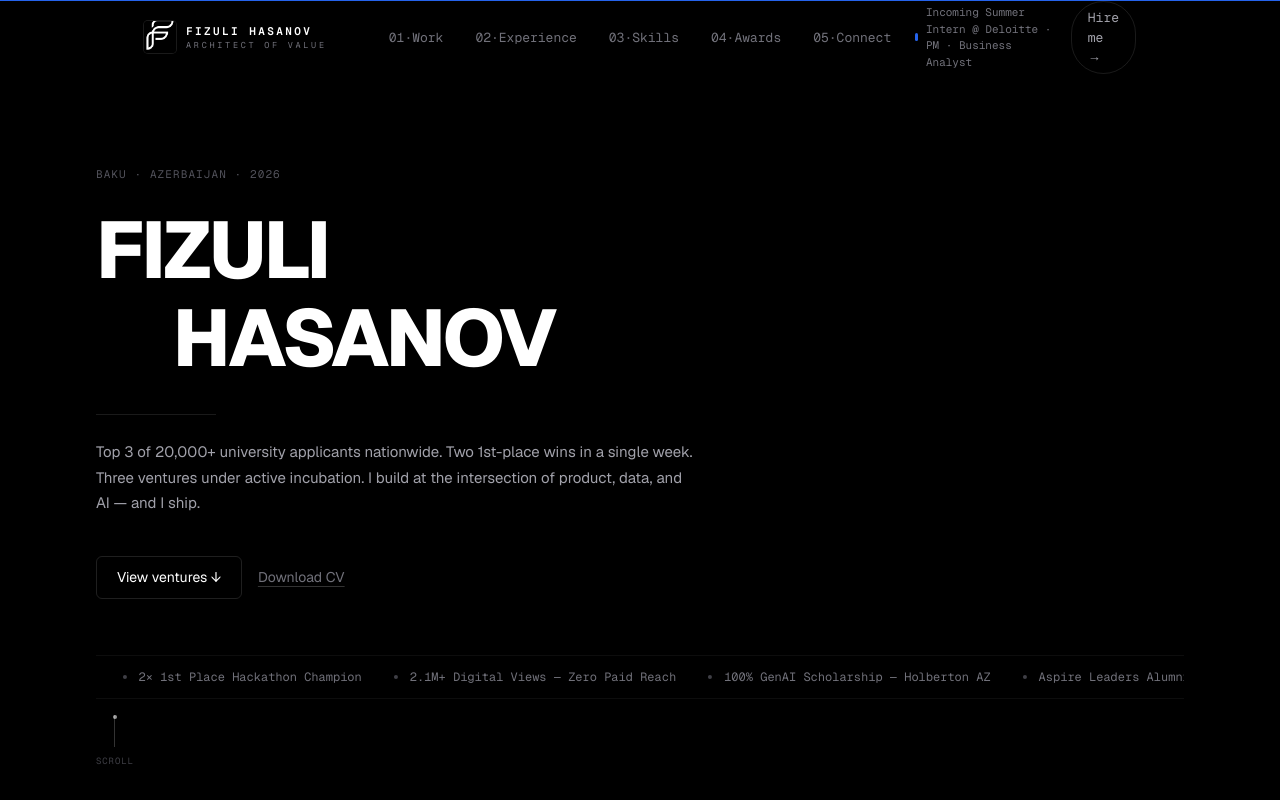
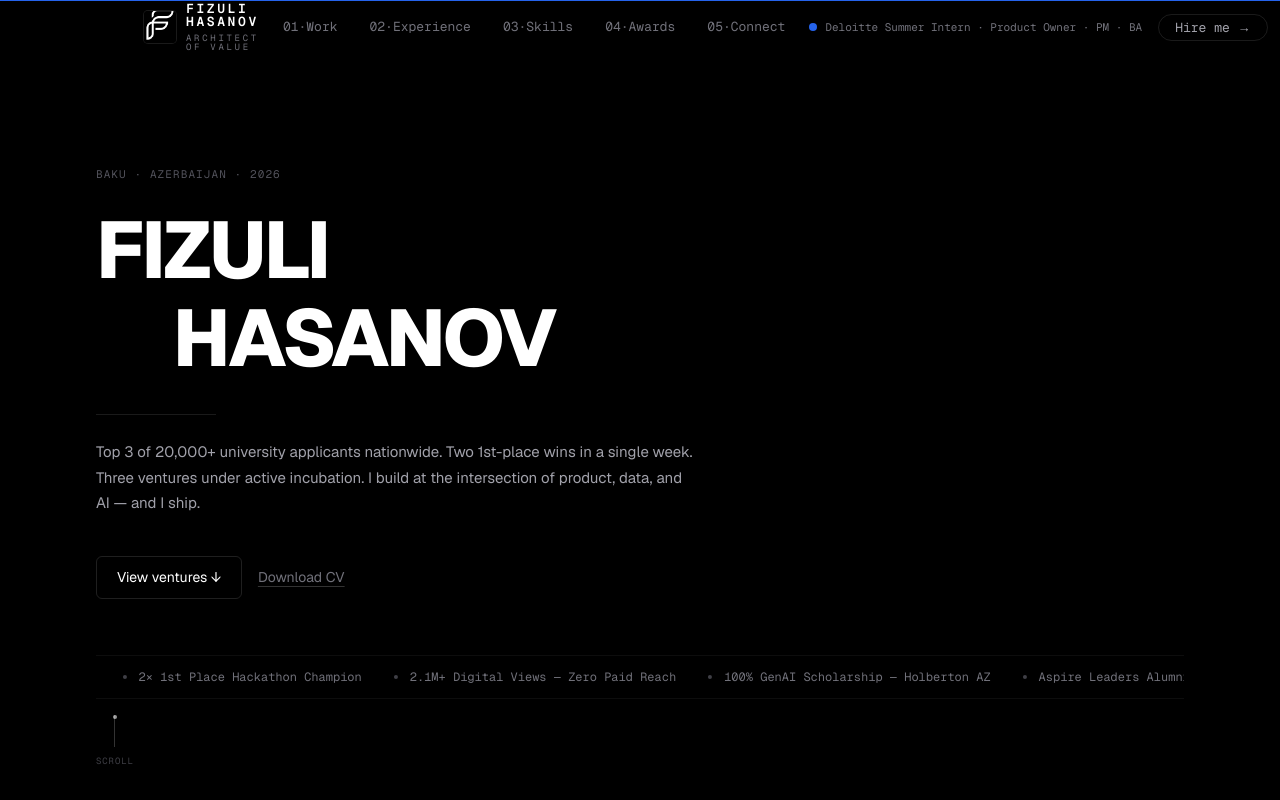
Before and after one commit to fizuli20/fizuli20.github.io, a Next.js app: page / in a window 1280 px wide. Shown: the top 800 px of the page. Built offline with nearby package versions, Linux system fonts and the light colour scheme.

Commit message:
fix: adjust nav cluster layout and text sizing
Fix nav text wrapping and resize wordmark for better alignment.

Co-authored-by: Fizuli Hasanov  <222963492+fizuli20@users.noreply.github.com>

```diff
--- a/components/nav.tsx
+++ b/components/nav.tsx
@@ -119,10 +119,10 @@ export function Nav() {
             />
           </span>
           <span className="hidden flex-col leading-none sm:flex">
-            <span className="font-mono text-[11px] font-semibold tracking-[0.22em] text-white">
+            <span className="font-mono text-[13px] font-semibold tracking-[0.2em] text-white">
               FIZULI HASANOV
             </span>
-            <span className="mt-1 font-mono text-[8.5px] tracking-[0.32em] text-zinc-500">
+            <span className="mt-1.5 font-mono text-[9px] tracking-[0.3em] text-zinc-500">
               ARCHITECT OF VALUE
             </span>
           </span>
@@ -156,19 +156,19 @@ export function Nav() {
 
         {/* Right — availability + CTA */}
         <div className="flex items-center gap-4 lg:justify-self-end">
-          <div className="hidden items-center gap-2 xl:flex">
+          <div className="hidden items-center gap-2 whitespace-nowrap xl:flex">
             <span
               aria-hidden
-              className="h-2 w-2 rounded-full bg-[#2563eb] animate-pulse-blue"
+              className="h-2 w-2 shrink-0 rounded-full bg-[#2563eb] animate-pulse-blue"
             />
-            <span className="font-mono text-[11px] text-zinc-500">
-              Incoming Summer Intern @ Deloitte &middot; PM &middot; Business Analyst
+            <span className="font-mono text-[11px] leading-none text-zinc-500">
+              Deloitte Summer Intern &middot; Product Owner &middot; PM &middot; BA
             </span>
           </div>
 
           <MagneticLink
             href="#contact"
-            className="hidden rounded-full border border-white/10 px-4 py-1.5 font-mono text-[13px] text-zinc-400 transition-all duration-200 hover:border-[#2563eb] hover:bg-[#2563eb] hover:text-white md:inline-flex"
+            className="hidden whitespace-nowrap rounded-full border border-white/10 px-4 py-1.5 font-mono text-[13px] leading-none text-zinc-400 transition-all duration-200 hover:border-[#2563eb] hover:bg-[#2563eb] hover:text-white md:inline-flex"
           >
             Hire me &rarr;
           </MagneticLink>
```
